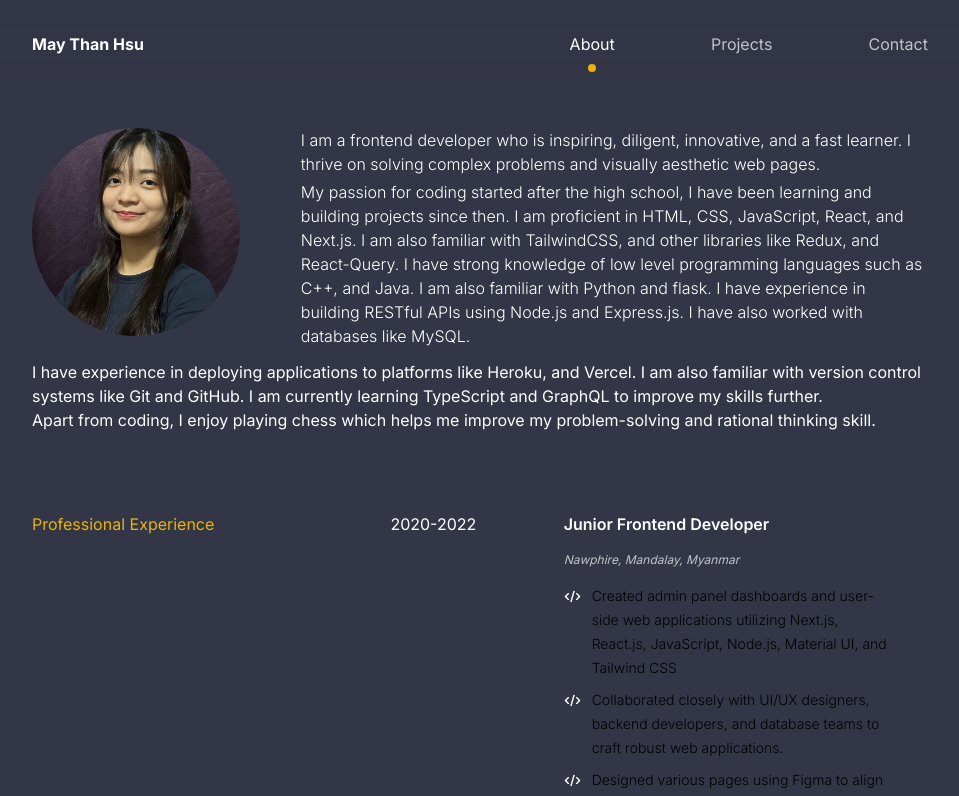
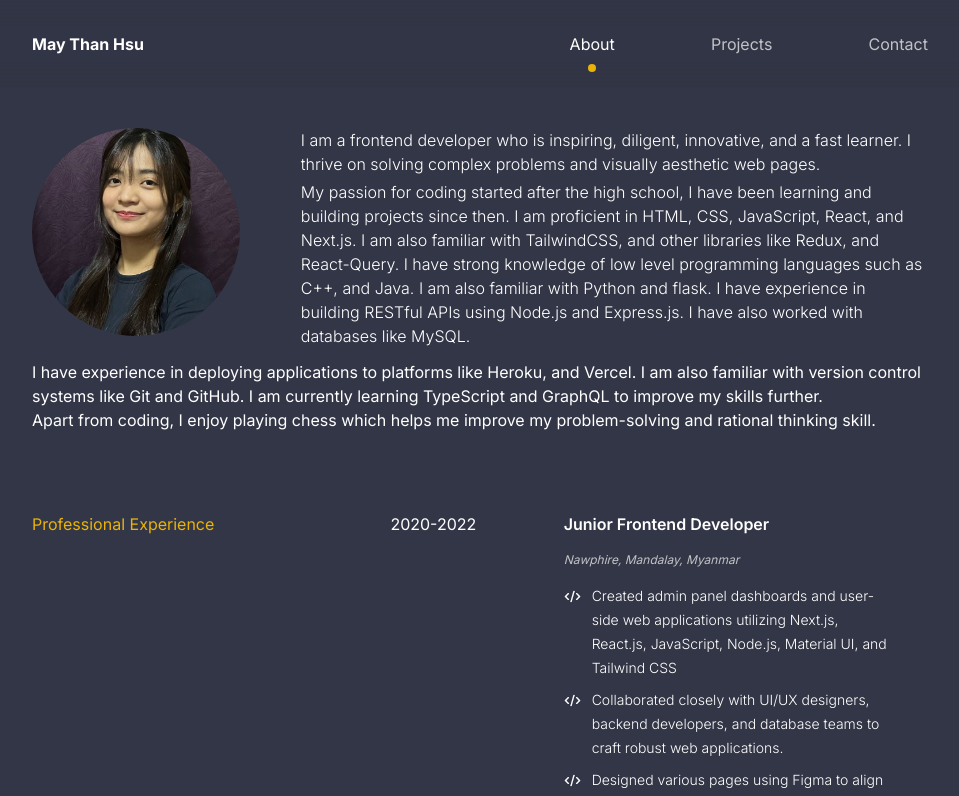
Before and after one commit to maythanhsuaung0-0/devportfolio, a Next.js app: page /about in a window 1280 px wide. Shown: the top 796 px of the page, without its empty margins (160-1119 px from the left). Built offline with nearby package versions, Linux system fonts and the light colour scheme.

Commit message:
change color

```diff
--- a/src/app/globals.css
+++ b/src/app/globals.css
@@ -60,7 +60,7 @@ body {
   }
   .codeLi,.bookLi{
     @apply inline-block px-7 bg-no-repeat bg-[0px_4px] leading-6
-    list-none
+    list-none text-white
     mr-3;
   }
   .codeLi{
```
